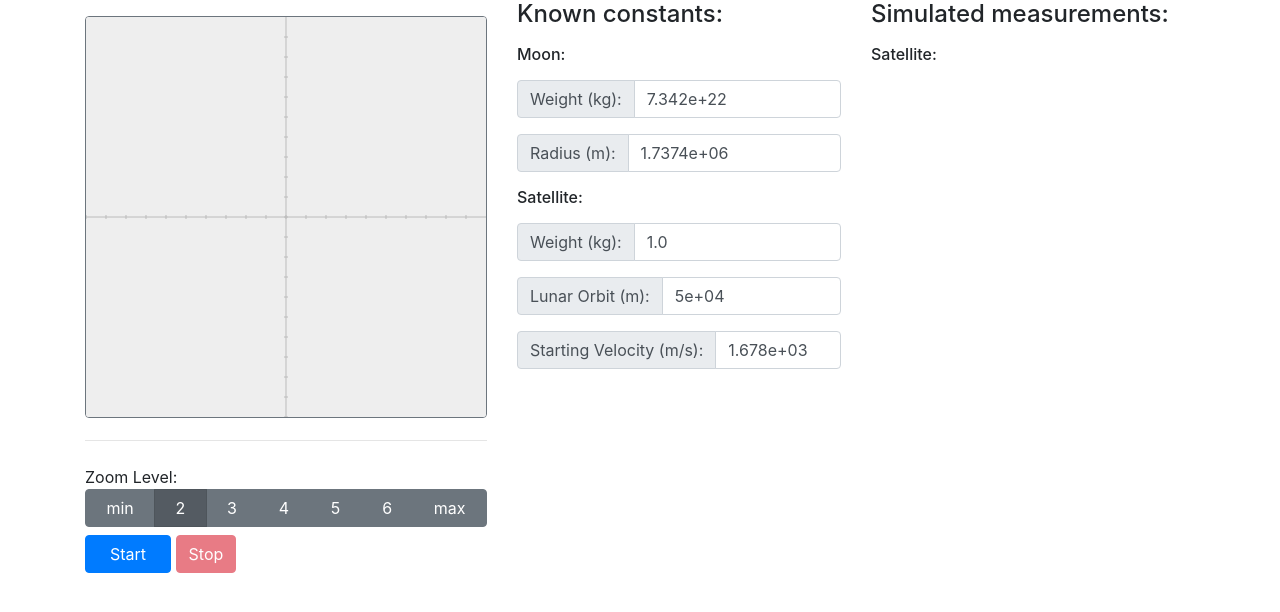
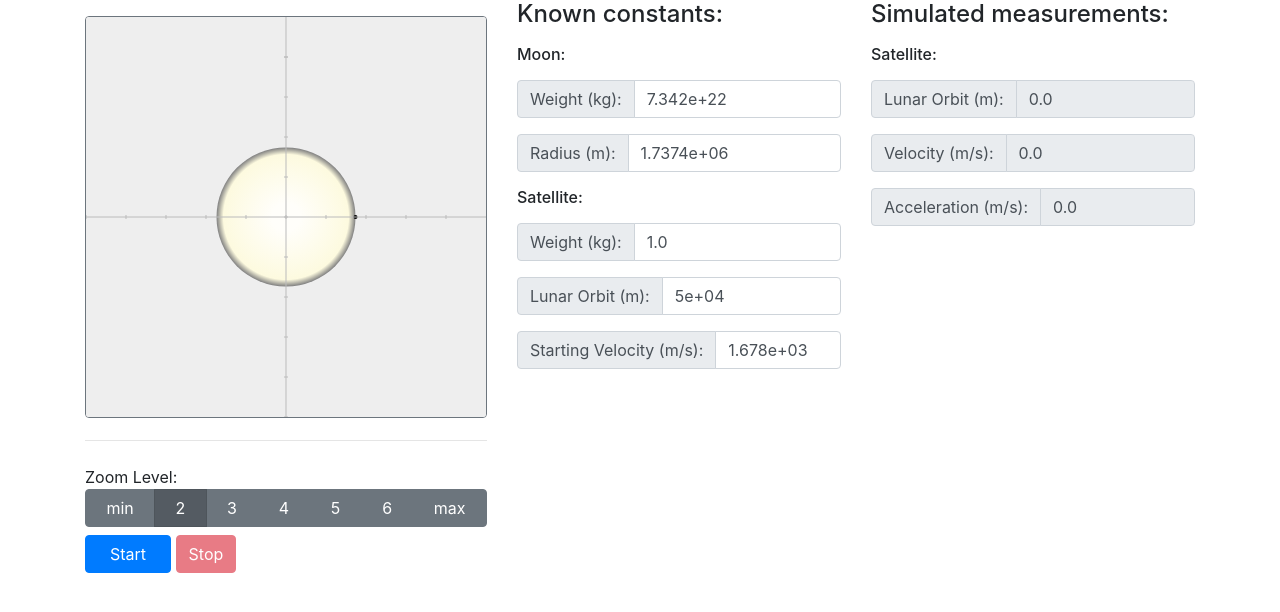
Before and after one commit to Vest/moonSim, a plain HTML site: page index.html in a window 1280 px wide. Drawn offline with nearby package versions, Linux system fonts and the light colour scheme.

Commit message:
Added JSDoc & rendering of bodies: * JSDoc is unfriendly to my old code, I had to replace some functions; * draw massive bodies & light bodies (differently);
Signed-off-by: Vest <Vest@users.noreply.github.com>

```diff
--- a/index.html
+++ b/index.html
@@ -86,9 +86,9 @@
             </div>
             <div class="input-group mb-3">
                 <div class="input-group-prepend">
-                    <span class="input-group-text" id="satOrbitLbl">Lunar Orbit (m):</span>
+                    <span class="input-group-text" id="satOrbitInputLbl">Lunar Orbit (m):</span>
                 </div>
-                <input aria-describedby="satOrbitLbl" aria-label="Orbit" class="form-control" id="satOrbitInput"
+                <input aria-describedby="satOrbitInputLbl" aria-label="Orbit" class="form-control" id="satOrbitInput"
                        placeholder="Orbit" type="number" value="5e+04">
             </div>
             <div class="input-group mb-3">
@@ -96,14 +96,34 @@
                     <span class="input-group-text" id="satStartVelocityLbl">Starting Velocity (m/s):</span>
                 </div>
                 <input aria-describedby="satStartVelocityLbl" aria-label="Velocity" class="form-control"
-                       id="satStartVelocityInput"
-                       placeholder="Velocity" type="number" value="1.678e+03">
+                       id="satStartVelocityInput" placeholder="Velocity" type="number" value="1.678e+03">
             </div>
         </div>
 
         <div class="col-md order-md-3">
             <h4 class="mb-3">Simulated measurements:</h4>
             <h6 class="mb-3">Satellite:</h6>
+            <div class="input-group mb-3">
+                <div class="input-group-prepend">
+                    <span class="input-group-text" id="satOrbitOutputLbl">Lunar Orbit (m):</span>
+                </div>
+                <input aria-describedby="satOrbitOutputLbl" aria-label="Orbit" class="form-control" id="satOrbitOutput"
+                       placeholder="Orbit" readonly type="number" value="0.0">
+            </div>
+            <div class="input-group mb-3">
+                <div class="input-group-prepend">
+                    <span class="input-group-text" id="satVelocityLbl">Velocity (m/s):</span>
+                </div>
+                <input aria-describedby="satVelocityLbl" aria-label="Velocity" class="form-control" id="satVelocityOutput"
+                       placeholder="Velocity" readonly type="number" value="0.0">
+            </div>
+            <div class="input-group mb-3">
+                <div class="input-group-prepend">
+                    <span class="input-group-text" id="satAccelerationLbl">Acceleration (m/s):</span>
+                </div>
+                <input aria-describedby="satAccelerationLbl" aria-label="Acceleration" class="form-control" id="satAccelerationOutput"
+                       placeholder="Acceleration" readonly type="number" value="0.0">
+            </div>
         </div>
     </div>
 
--- a/js/board.js
+++ b/js/board.js
@@ -2,19 +2,47 @@ import * as Space from "./space.js";
 import {Coord} from "./space.js";
 import {Viewport} from "./utils.js"
 
-const SPACE_X1 = -1e7; // 10.000 km
-const SPACE_Y1 = 1e7;
-const SPACE_X2 = 1e7;
-const SPACE_Y2 = -1e7;
+const SPACE_X1 = -0.5e7; // 10.000 km
+const SPACE_Y1 = 0.5e7;
+const SPACE_X2 = 0.5e7;
+const SPACE_Y2 = -0.5e7;
 const STEP_X = 1e6; // 1.000 km
 const STEP_Y = 1e6;
 
 class Board {
+    /**
+     * Creates a board object
+     * @constructor
+     * @param {HTMLCanvasElement} canvas
+     */
     constructor(canvas) {
-        Object.defineProperties(this, {
-            ctx: {value: canvas.getContext("2d", {alpha: false})}, // type: CanvasRenderingContext2D
-            width: {value: canvas.width},
-            height: {value: canvas.height}
+        /**
+         * @name Board#ctx
+         * @type {CanvasRenderingContext2D}
+         * @readonly
+         */
+        Object.defineProperty(this, "ctx", {
+            value: canvas.getContext("2d", {
+                alpha: false
+            })
+        });
+
+        /**
+         * @name Board#width
+         * @type {Number}
+         * @readonly
+         */
+        Object.defineProperty(this, "width", {
+            value: canvas.width
+        });
+
+        /**
+         * @name Board#height
+         * @type {Number}
+         * @readonly
+         */
+        Object.defineProperty(this, "height", {
+            value: canvas.height
         });
 
         this._massiveObjects = [];
@@ -74,14 +102,54 @@ class Board {
             this.ctx.moveTo(ordinateX1 - 2, ordinateY);
             this.ctx.lineTo(ordinateX1 + 2, ordinateY);
         }
+        this.ctx.closePath();
         this.ctx.stroke();
 
         this.ctx.restore();
     }
 
     drawMassive() {
+        let centerX = 0, centerY = 0, radius = 0;
+
         for (let body of this._massiveObjects) {
+            centerX = this._viewport.projectX(this._positions.get(body.key).x);
+            centerY = this._viewport.projectY(this._positions.get(body.key).y);
+            radius = this._viewport.projectLength(body.radius);
 
+            const gradient = this.ctx.createRadialGradient(centerX, centerY, 0, centerX, centerY, radius);
+            gradient.addColorStop(0.0, '#FFFEFA');
+            gradient.addColorStop(0.2, '#FFFEFA');
+            gradient.addColorStop(0.9, '#FDFADF');
+            gradient.addColorStop(1.0, 'gray');
+
+            this.ctx.save();
+            this.ctx.fillStyle = gradient;
+
+            this.ctx.beginPath();
+            this.ctx.arc(centerX, centerY, radius, 0, 2 * Math.PI);
+            this.ctx.closePath();
+            this.ctx.fill();
+
+            this.ctx.restore();
+        }
+    }
+
+    drawLight() {
+        let centerX = 0, centerY = 0, radius = 0;
+
+        for (let body of this._lightObjects) {
+            centerX = this._viewport.projectX(this._positions.get(body.key).x);
+            centerY = this._viewport.projectY(this._positions.get(body.key).y);
+
+            this.ctx.save();
+            this.ctx.fillStyle = "Black";
+
+            this.ctx.beginPath();
+            this.ctx.arc(centerX, centerY, 2, 0, 2 * Math.PI);
+            this.ctx.closePath();
+            this.ctx.fill();
+
+            this.ctx.restore();
         }
     }
 
@@ -90,8 +158,9 @@ class Board {
         this.ctx.clearRect(0, 0, this.width, this.height); // clear canvas
 
         this.drawBackground();
+        this.drawMassive();
+        this.drawLight();
         this.drawAxes();
-        this.drawMassive();
 
         window.requestAnimationFrame((t) => this.onRefreshFrame(t));
     }
@@ -113,9 +182,12 @@ class Board {
             this._lightObjects.push(body);
         }
     }
-
 }
 
+/**
+ * Creates the Moon body using data from input elements
+ * @returns {Moon}
+ */
 export function createMoon() {
     const weight = document.getElementById("moonWeightInput").valueAsNumber;
     const radius = document.getElementById("moonRadiusInput").valueAsNumber;
--- a/js/main.js
+++ b/js/main.js
@@ -1,12 +1,16 @@
 import * as BoardUtils from "./board.js";
+import {Coord} from "./space.js";
 
 window.addEventListener("load", function (e) {
     console.time("Init");
 
+    /** @type Moon */
     const moon = BoardUtils.createMoon();
     const sat = BoardUtils.createSatellite();
     const board = BoardUtils.createBoard("spaceCanvas");
 
+    board.addBody(moon, new Coord(0, 0));
+    board.addBody(sat, new Coord(moon.radius + 50, 0));
 
     console.timeEnd("Init");
 });
--- a/js/space.js
+++ b/js/space.js
@@ -1,10 +1,22 @@
-let key = 0;
+let key = Date.now();
 
 function getKey() {
     return key++;
 }
 
+/**
+ * Class representing the Moon.
+ * @class Moon
+ * @property {Number} radius - radius of the body in m.
+ * @property {Number} key - just a unique key of the object, used in hash maps.
+ */
 class Moon {
+    /**
+     * Created the Moon body
+     * @constructor
+     * @param {Number} [weight] - the body's weight in kg.
+     * @param {Number} [radius] - radius of the body in m.
+     */
     constructor(weight, radius) {
         Object.defineProperties(this, {
             weight: {value: weight},
@@ -16,7 +28,15 @@ class Moon {
 
 Moon.prototype.isMassive = true;
 
+/** Class representing the Satellite (or any flying body). */
 class Satellite {
+    weight;
+    key;
+
+    /**
+     * Created the Satellite body
+     * @param {Number} weight - the body's weight in kg.
+     */
     constructor(weight) {
         Object.defineProperties(this, {
             weight: {value: weight},
@@ -27,7 +47,13 @@ class Satellite {
 
 Satellite.prototype.isMassive = false;
 
+/** Class representing coordinate of the point. */
 class Coord {
+    /**
+     * Created the Coord object
+     * @param {Number} [x] - coordinate X in m.
+     * @param {Number} [y] - coordinate Y in m.
+     */
     constructor(x, y) {
         this.x = x;
         this.y = y;
--- a/js/utils.js
+++ b/js/utils.js
@@ -25,12 +25,31 @@ class Viewport {
         }
     }
 
+    /**
+     * Projects the x-coordinate to the canvas
+     * @param {Number} x
+     * @returns {Number} x-coordinate on the canvas
+     */
     projectX(x) {
         return (x - this.viewport.topLeft.x) * this.projection.width / (this.viewport.bottomRight.x - this.viewport.topLeft.x);
     }
 
+    /**
+     * Projects the y-coordinate to the canvas
+     * @param {Number} y
+     * @returns {Number} y-coordinate on the canvas
+     */
     projectY(y) {
         return (y - this.viewport.topLeft.y) * this.projection.height / (this.viewport.bottomRight.y - this.viewport.topLeft.y);
+    }
+
+    /**
+     * Projects the length to the canvas coordinates to the abscissa
+     * @param {Number} d
+     * @returns {Number} the length on the canvas
+     */
+    projectLength(d) {
+        return d * this.projection.width / (this.viewport.bottomRight.x - this.viewport.topLeft.x);
     }
 }
 
```
